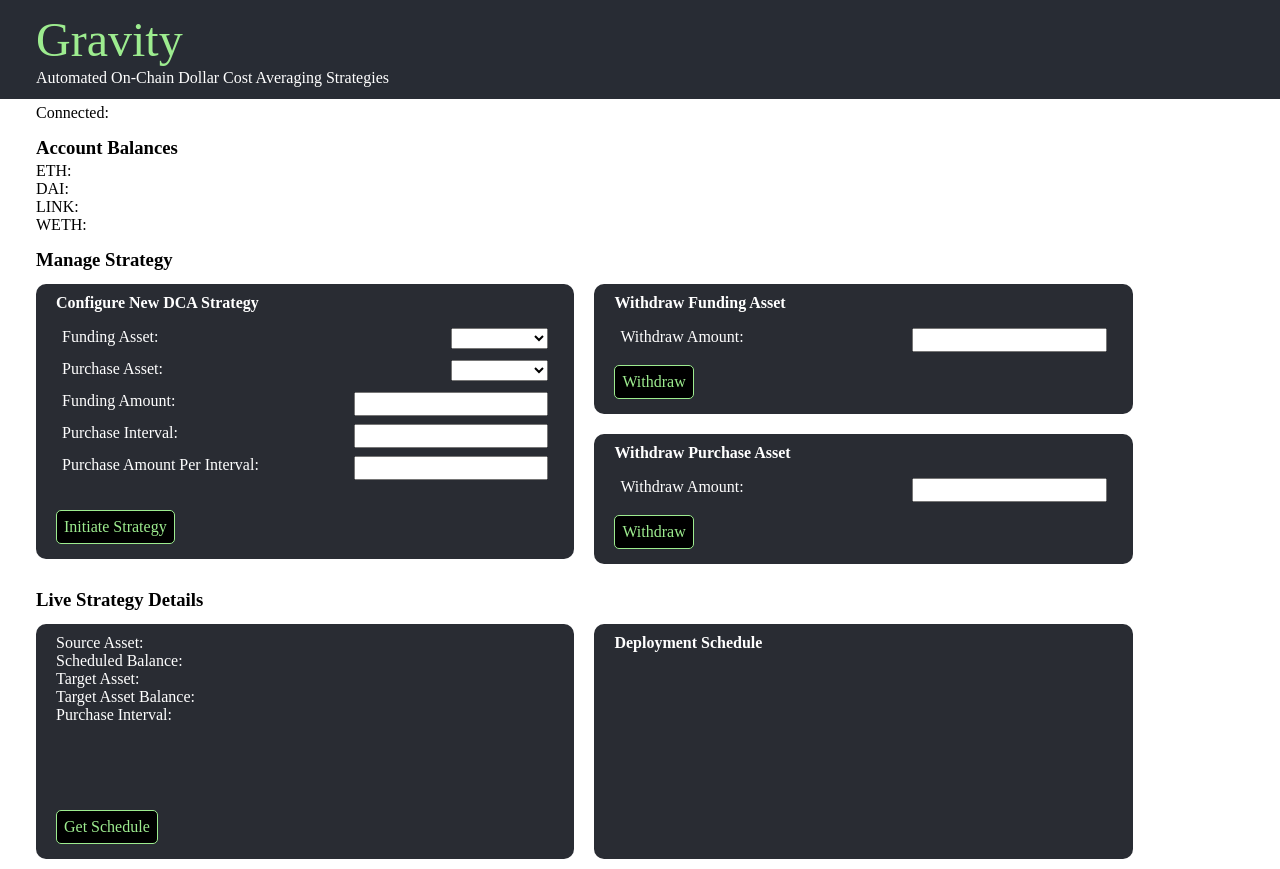
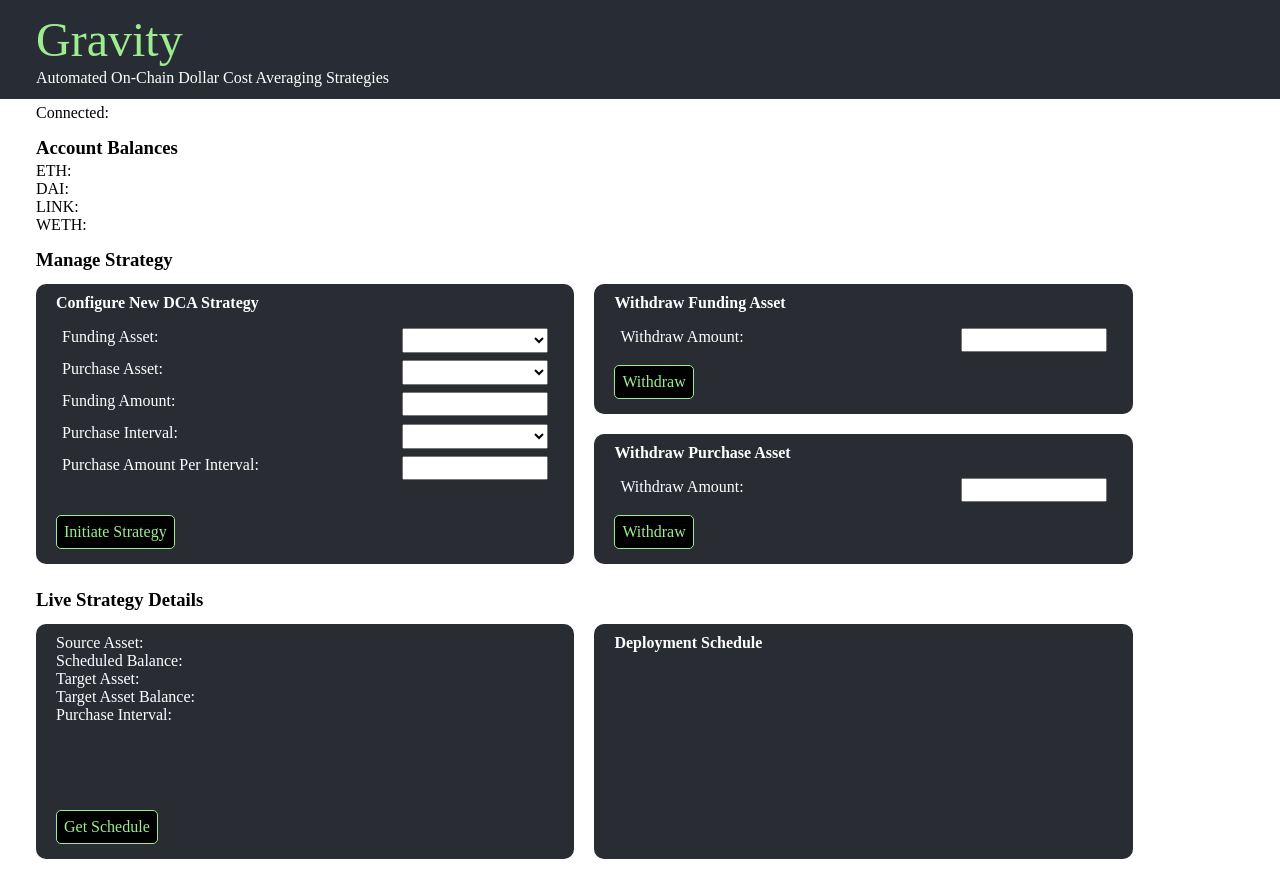
Before and after one commit to Scott-Canning/gravity, a React (Create React App) app in the folder react-frontend/: page / in a window 1280 px wide. Built offline with nearby package versions, Linux system fonts and the light colour scheme.

Commit message:
deploy update

```diff
--- a/react-frontend/src/Addresses.js
+++ b/react-frontend/src/Addresses.js
@@ -1,4 +1,4 @@
-export const GRAVITY_KOVAN = '0x8CC023cA304881e09B001d8583b903310F21e448';
+export const GRAVITY_KOVAN = '0x7d04CeC0D8495db4227CbC9Eda757E867650E3Ab';
 export const DAI_KOVAN = '0x4F96Fe3b7A6Cf9725f59d353F723c1bDb64CA6Aa';
 export const WETH_KOVAN = '0xd0A1E359811322d97991E03f863a0C30C2cF029C';
 export const LINK_KOVAN = '0xa36085F69e2889c224210F603D836748e7dC0088';
--- a/react-frontend/src/App.css
+++ b/react-frontend/src/App.css
@@ -94,7 +94,7 @@
   font-family: futura;
   color: white;
   width: 45%;
-  height: 255px;
+  height: 260px;
   padding: 10px;
   margin: 10px;
   position: relative;
@@ -194,7 +194,8 @@ button:active{background-color:rgb(255, 255, 255);}
   float: right;
   text-align: right;
   font-size: 16px;
-  width: 40%;
+  padding-right: 14px;
+  width: 30%;
   -webkit-box-sizing: border-box;
   -moz-box-sizing: border-box;
        box-sizing: border-box;
@@ -202,9 +203,10 @@ button:active{background-color:rgb(255, 255, 255);}
 
 .input-row select {
   float: right;
-  text-align: center;
+  text-align: right;
   font-size: 16px;
-  width: 20%;
+  height: 24.5px;
+  width: 30%;
   -webkit-box-sizing: border-box;
   -moz-box-sizing: border-box;
        box-sizing: border-box;
--- a/react-frontend/src/App.js
+++ b/react-frontend/src/App.js
@@ -103,10 +103,9 @@ function App() {
   }
 
   async function initiateNewStrategy() {
-    // setDepositAsset('DAI');
-    // setPurchaseAsset('WETH');
     console.log("depositAsset: ", depositAsset);
     console.log("purchaseAsset: ", purchaseAsset);
+    console.log("purchaseInterval", purchaseInterval);
     const signer = await provider.getSigner();
     const tokenInstance = new ethers.Contract(tokenAddresses[depositAsset], contractJSONs[depositAsset], signer);
 
@@ -120,7 +119,7 @@ function App() {
     const initStrategy = await contractInstance.initiateNewStrategy(tokenAddresses[depositAsset],
                                                                     tokenAddresses[purchaseAsset],
                                                                     parsedDepositAmt,
-                                                                    purchaseInterval,
+                                                                    parseInt(purchaseInterval),
                                                                     parsedPurchaseAmt,
                                                                     {gasLimit: 1500000});
     // console.log("initiateNewStrategy: ", initStrategy);
@@ -222,7 +221,15 @@ function App() {
           </div>
           <div className="input-row">
             <label> Purchase Interval: </label>
-            <input  value={purchaseInterval} onInput={e => setPurchaseInterval(e.target.value)}/>
+              <select selected={purchaseInterval} onChange={e => setPurchaseInterval(e.target.value)}>
+                <option value="" { ...purchaseInterval === '' ? 'selected="selected"' : '' }></option>
+                <option value="1" { ...purchaseInterval === '1' ? 'selected="selected"' : '' }>1</option>
+                <option value="7" { ...purchaseInterval === '7' ? 'selected="selected"' : '' }>7</option>
+                <option value="14" { ...purchaseInterval === '14' ? 'selected="selected"' : '' }>14</option>
+                <option value="21" { ...purchaseInterval === '21' ? 'selected="selected"' : '' }>21</option>
+                <option value="30" { ...purchaseInterval === '30' ? 'selected="selected"' : '' }>30</option>
+              </select>
+            {/* <input  value={purchaseInterval} onInput={e => setPurchaseInterval(e.target.value)}/> */}
           </div>
           <div className="input-row">
             <label> Purchase Amount Per Interval: </label>
```
Also changed, not shown: 1 other file (tests, documents, lock files or other folders).
